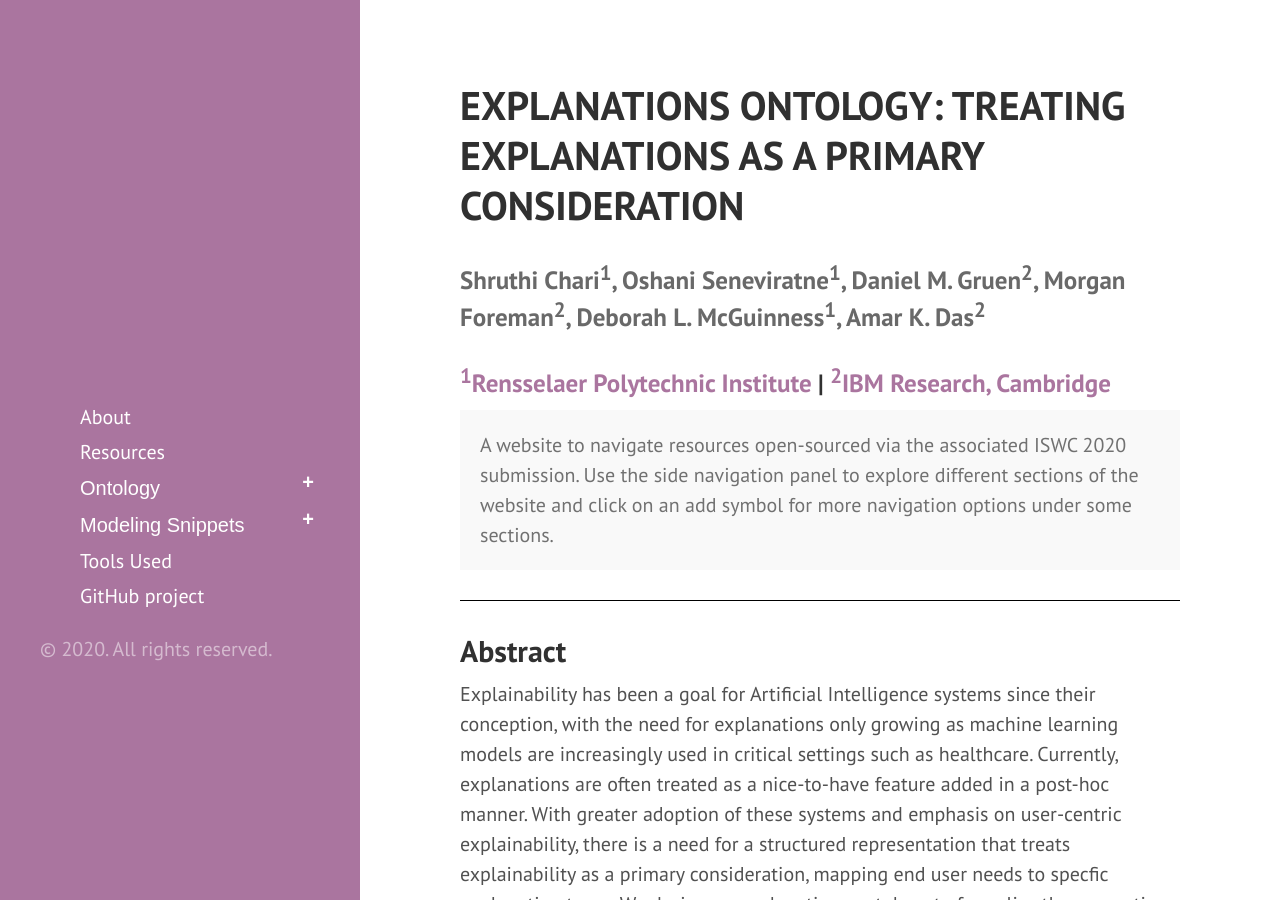
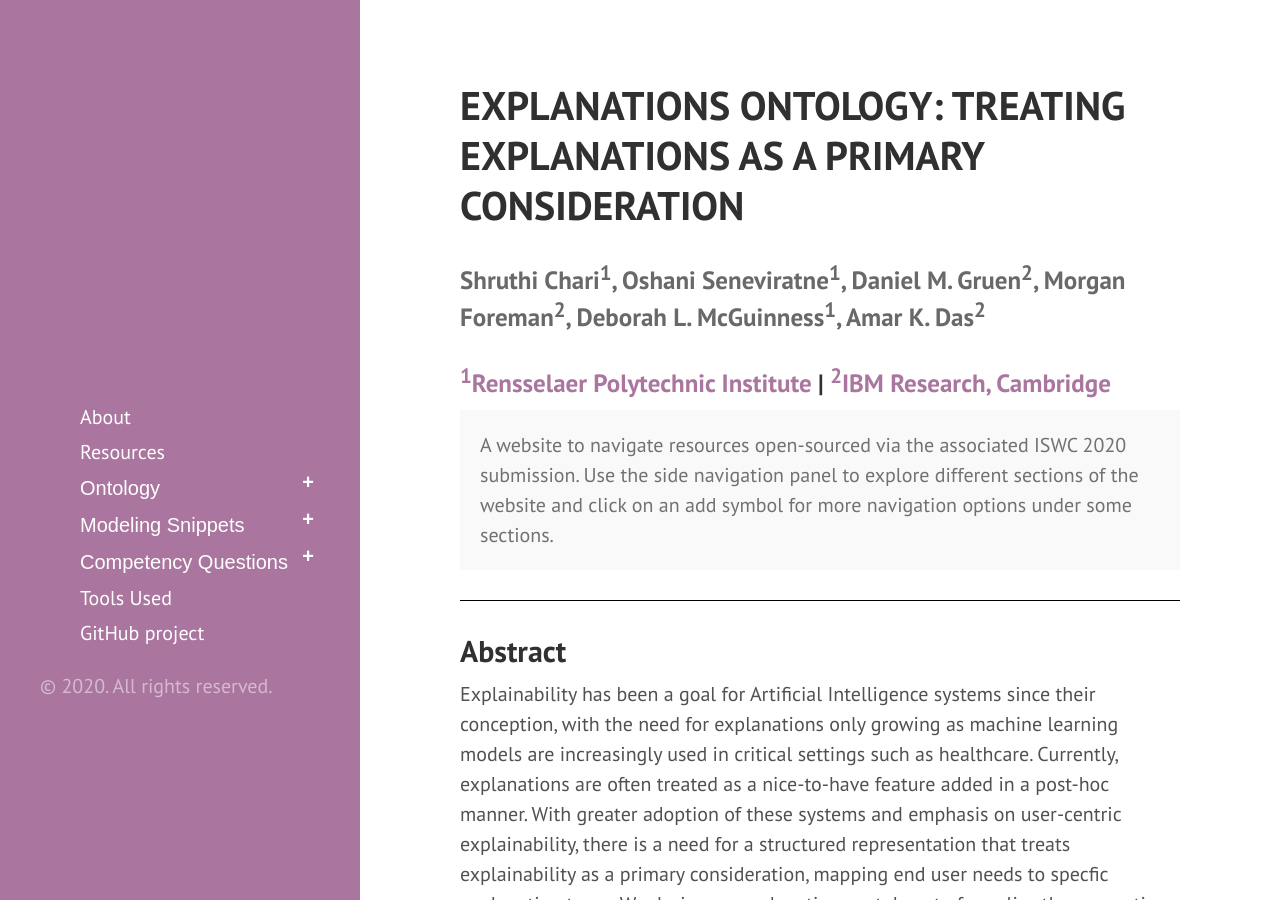
Before and after one commit to tetherless-world/explanation-ontology, a Jekyll site: the page built from index.md, in a window 1280 px wide and 900 px high. Built offline with Jekyll 4.4.1, drawn with Linux system fonts in a browser that asks for light colours; Markdown is read by kramdown in place of the engine named in the settings.

Commit message:
Update sidebar.html

```diff
--- a/_includes/sidebar.html
+++ b/_includes/sidebar.html
@@ -33,6 +33,14 @@
           </ul>
         </div>
         </li>
+        <li><button class="collapsible">
+<a class="sidebar-nav-item{% if page.url == node.url %} active{% endif %}" href="{{site.baseurl}}index#competencyquestions">Competency Questions</a></button>
+        <div class="button-content">
+          <ul>
+            <li><a class="sidebar-nav-item{% if page.url == node.url %} active{% endif %}" href="{{site.baseurl}}index#sparql">SPARQL Queries</a></li>
+          </ul>
+        </div>
+        </li>
         <li><a class="sidebar-nav-item{% if page.url == node.url %} active{% endif %}" href="{{site.baseurl}}index#toolsused">Tools Used</a></li>
 
 
```
